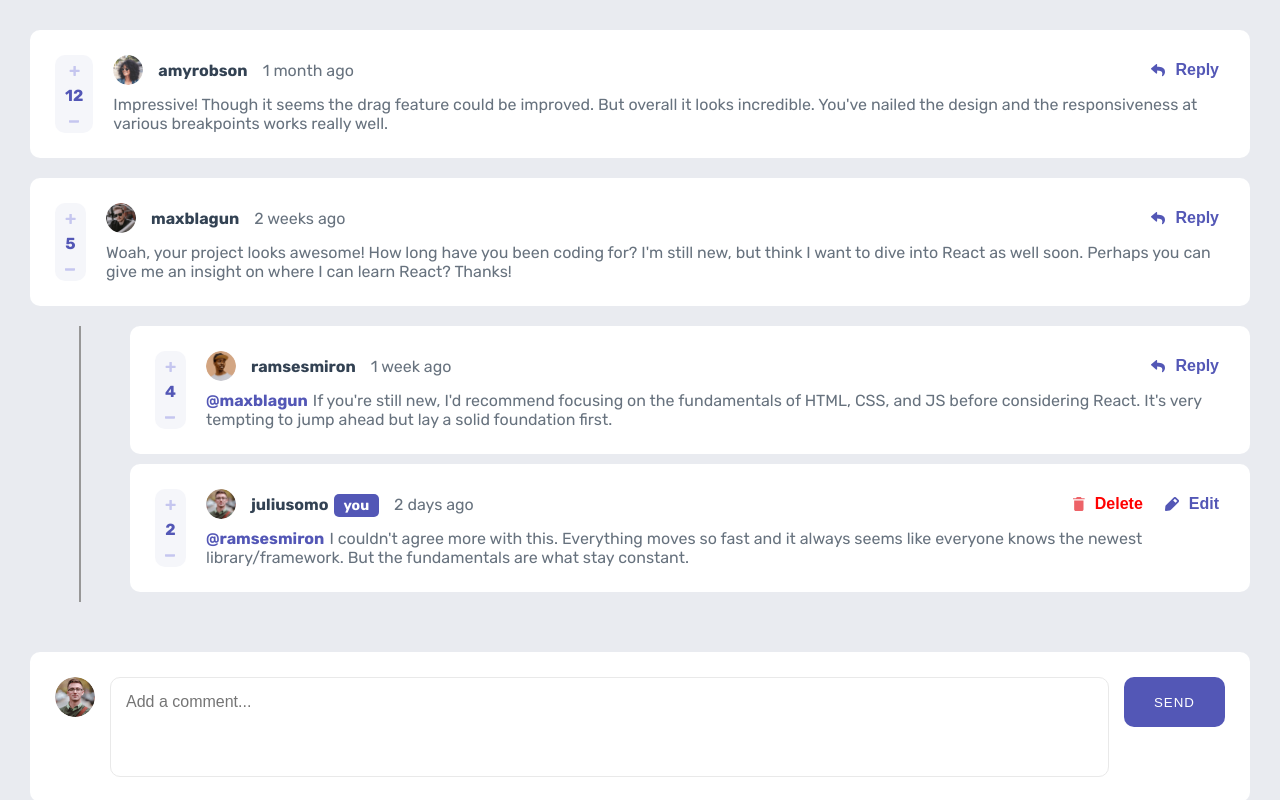
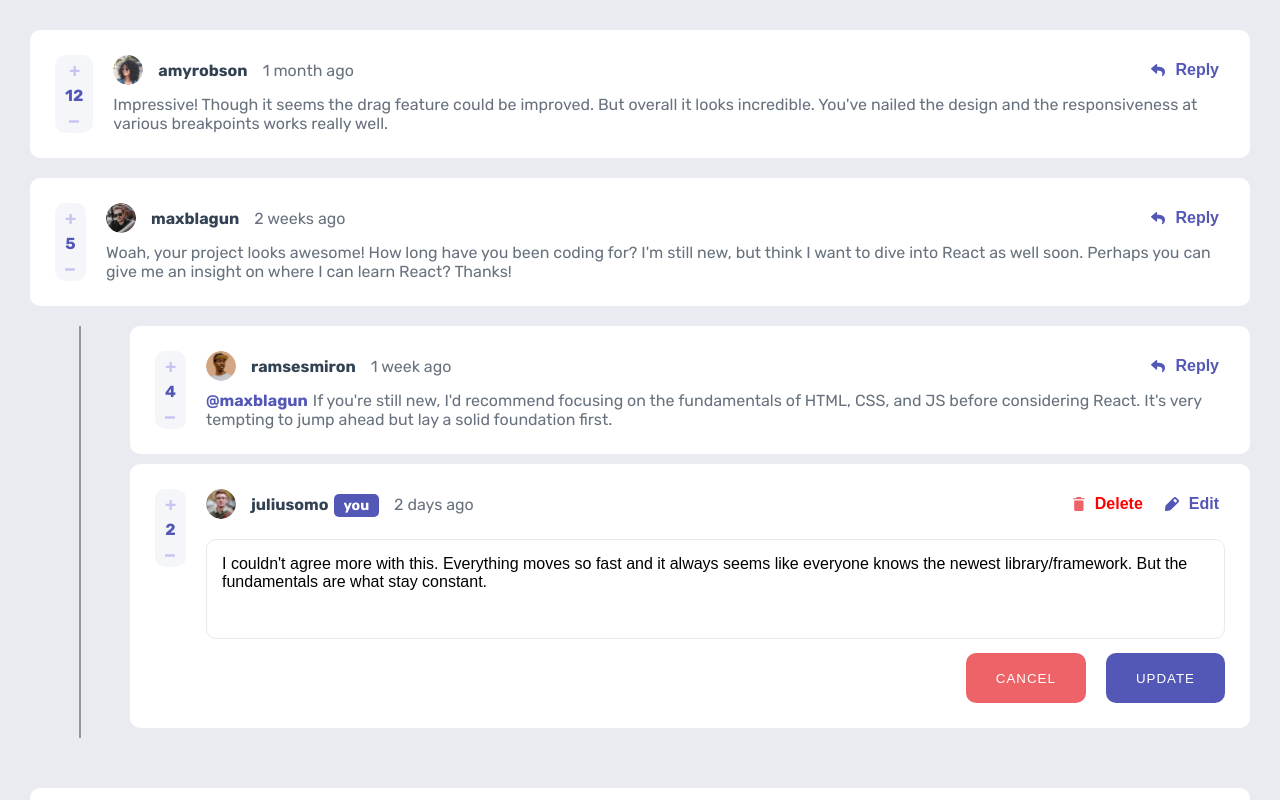
Before and after one commit to curlos/interactive-comments-section, a React (Create React App) app: page / in a window 1280 px wide. Both pictures are taken after a click on the button "Edit". Shown: the top 800 px of the page. Built offline with nearby package versions, Linux system fonts and the light colour scheme; the HTML template or start-up script is replaced by a standard one.

Commit message:
handle delete comments basic

```diff
--- a/src/App.js
+++ b/src/App.js
@@ -12,10 +12,10 @@ const App = () => {
   return (
     <div className={styles.container}>
       <div className={styles.comments}>
-        {data.comments.map((comment) => <Comment key={comment.id} comment={comment} data={data} setData={setData}/>)}
+        {data.comments.map((comment) => <Comment key={comment.id} comment={comment} data={data} setData={setData} />)}
       </div>
 
-      <NewCommentInput data={data} setData={setData}/>
+      <NewCommentInput data={data} setData={setData} />
     </div>
   );
 }
--- a/src/components/Comment.js
+++ b/src/components/Comment.js
@@ -1,6 +1,7 @@
 import React, { useState } from 'react'
 import styles from '../styles/Comment.module.css'
 import DeleteCommentModal from './DeleteCommentModal'
+import EditCommentInput from './EditCommentInput'
 
 const Comment = ({ comment, isReply, data, setData }) => {
 
@@ -8,10 +9,21 @@ const Comment = ({ comment, isReply, data, setData }) => {
   const [editOpen, setEditOpen] = useState(false)
 
   const handleDelete = () => {
-    setData({...data, comments: data.comments.filter((c) => c.id !== comment.id)})
+    const newComments = [...data.comments].filter((c) => c.id !== comment.id)
+    if (!isReply) {
+      console.log(newComments.filter((c) => c.id !== comment.id))
+      setData({...data, comments: newComments.filter((c) => c.id !== comment.id)})
+    } else {
+      for (let c of newComments) {
+        c.replies = c.replies.filter((reply) => reply.id !== comment.id)
+      }
     }
 
-  console.log(editOpen)
+    setData({...data, comments: [...newComments]})
+    setDeleteOpen(false)
+  }
+
+  console.log(comment)
 
   return (
     <div className={`${isReply ? styles.replyWrapper : ''}`}>
@@ -21,10 +33,12 @@ const Comment = ({ comment, isReply, data, setData }) => {
         </div>
       )}
       <div className={`${styles.wrapper} ${isReply ? styles.reply : ''}`}>
+        <div>
           <div className={styles.score}>
             <img src="/images/icon-plus.svg" alt="plus sign" />
             <div>{comment.score}</div>
             <img src="/images/icon-minus.svg" alt="plus sign" className={styles.minusIcon}/>
+          </div>
         </div>
 
         <div className={styles.commentRightSide}>
@@ -60,16 +74,20 @@ const Comment = ({ comment, isReply, data, setData }) => {
             )}
 
           </div>
+          {editOpen ? (
+            <EditCommentInput data={data} setData={setData} comment={comment} setEditOpen={setEditOpen} />
+          ) : (
             <div className={styles.content}>
               {isReply && (<span className={styles.replyUsername}>@{comment.replyingTo}</span>)}
               {comment.content}
             </div>
+          )}
         </div>
       </div>
 
       {comment.replies && comment.replies.length > 1 && (
         <div className={styles.replies}>
-          {comment.replies.map((reply) => <Comment key={reply.id} comment={reply} isReply={true} data={data}/>)}
+          {comment.replies.map((reply) => <Comment key={reply.id} comment={reply} isReply={true} data={data} setData={setData}/>)}
         </div>
       )}
 
--- /dev/null
+++ b/src/components/EditCommentInput.js
@@ -0,0 +1,51 @@
+import React, { useState } from 'react'
+import styles from '../styles/EditCommentInput.module.css'
+
+const EditCommentInput = ({ data, setData, comment, setEditOpen }) => {
+
+  const [content, setContent] = useState(comment.content)
+
+  const handleEditComment = () => {
+    const newComments = [...data.comments]
+
+    for (let c of newComments) {
+      if (c.id === comment.id) {
+        c.content = content
+        break
+      } else if (c.replies) {
+        console.log(c.replies)
+        for (let reply of c.replies) {
+          if (reply.id === comment.id) {
+            reply.content = content
+            break
+          }
+        }
+      }
+    }
+
+    console.log(comment)
+
+    setData({...data, comments: [...newComments]})
+    setEditOpen(false)
+  }
+
+  console.log(data)
+  console.log(setData)
+
+  return (
+    <div>
+      <textarea placeholder="Add a comment..." value={content} onChange={(e) => setContent(e.target.value)} className={styles.inputTextarea}/>
+
+      <div className={styles.updateCommentButtons}>
+        <div className={styles.sendButtonWrapper}>
+          <button className={styles.cancelButton} onClick={() => setEditOpen(false)}>CANCEL</button>
+        </div>
+        <div className={styles.sendButtonWrapper}>
+          <button className={styles.sendButton} onClick={handleEditComment}>UPDATE</button>
+        </div>
+      </div>
+    </div>
+  )
+}
+
+export default EditCommentInput
--- /dev/null
+++ b/src/styles/EditCommentInput.module.css
@@ -0,0 +1,52 @@
+.inputTextarea {
+  border: 1px solid rgb(233, 233, 233);
+  border-radius: 10px;
+  font-family: sans-serif;
+  padding: 15px;
+  flex: 1;
+  min-height: 100px;
+  font-size: 16px;
+  resize: none;
+  width: 100%;
+  margin: 10px 0;
+}
+
+.inputTextArea:focus,
+.inputTextArea:active {
+  outline: #5357B6;
+  border-color: #5357B6;
+}
+
+.sendButtonWrapper {
+  display: flex;
+  justify-content: flex-start;
+}
+
+.sendButton,
+.cancelButton {
+  display: flex;
+  align-items: center;
+  border-radius: 10px;
+  background-color: #5357B6;
+  color: #FFFFFF;
+  letter-spacing: 1px;
+  border: none;
+  padding: 20px 30px;
+  height: 50px;
+  cursor: pointer;
+}
+
+.sendButton:active,
+.cancelButton:active {
+  opacity: 50%;
+}
+
+.cancelButton {
+  background-color: #ED6368;
+}
+
+.updateCommentButtons {
+  display: flex;
+  justify-content: flex-end;
+  gap: 20px;
+}
```
Lines whose indentation alone changed are shown as unchanged.
